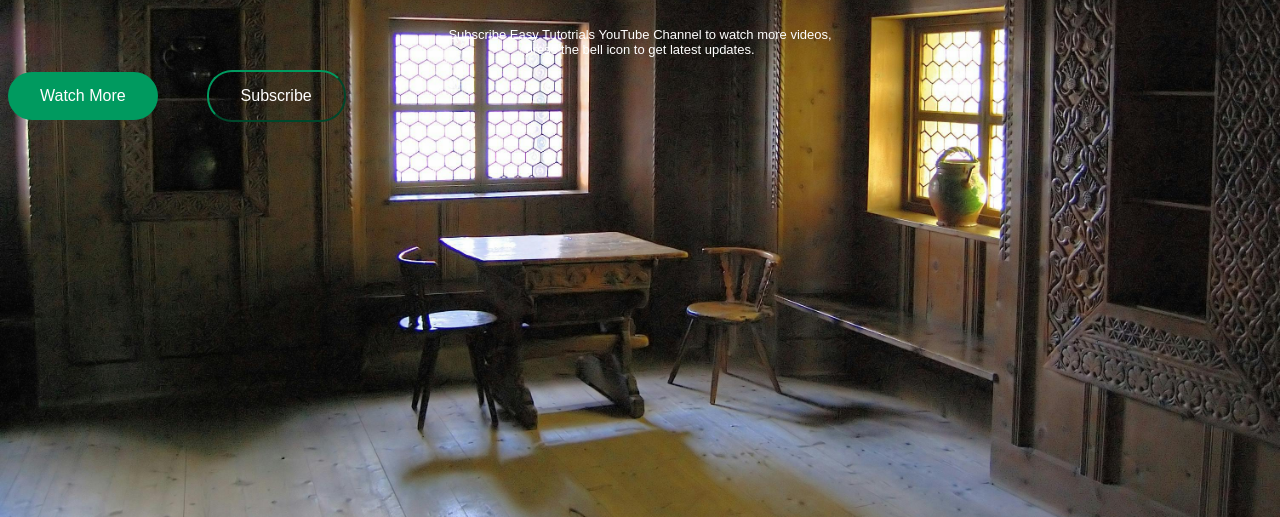
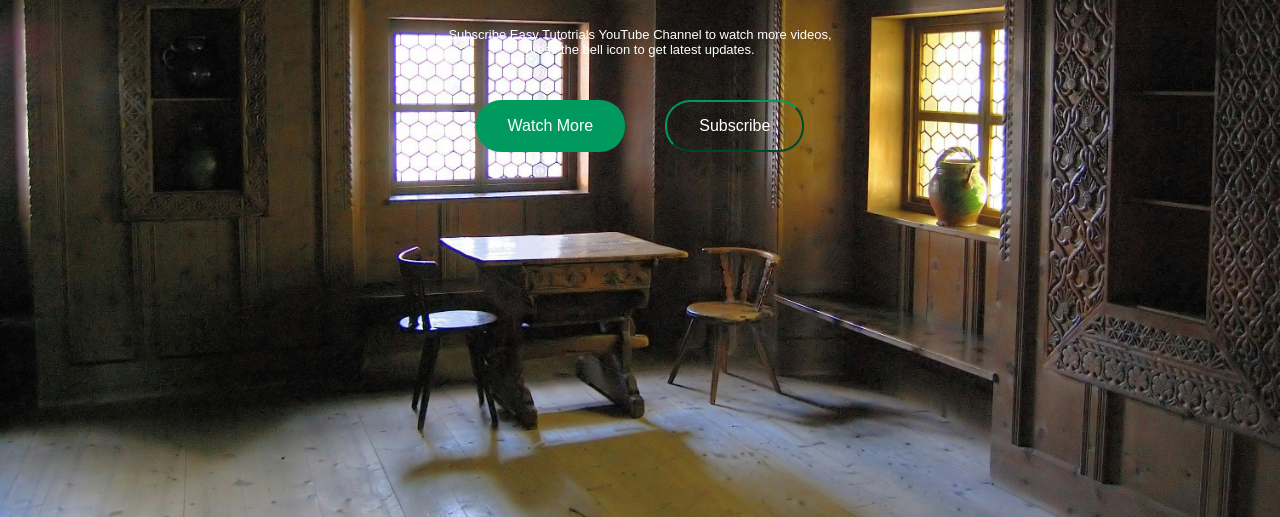
Before and after one commit to HasaanShah/test, a plain HTML site: page index.html in a window 1280 px wide. Shown: the part 283-800 px from the top of the page. Drawn offline with Linux system fonts and the light colour scheme.

Commit message:
css02 assignment files add

```diff
--- a/index.html
+++ b/index.html
@@ -22,7 +22,7 @@
         <p>Subscribe Easy Tutotrials YouTube Channel to watch more videos,<br>
         press the bell icon to get latest updates.</p>
 
-        <div class="button-container">
+        <div class="buttonsss">
         <button class="rounded-button1">Watch More</button> &nbsp;&nbsp;&nbsp;&nbsp;&nbsp;&nbsp;&nbsp;&nbsp;&nbsp;
         <button class="rounded-button2">Subscribe</button>
     </div>
```
